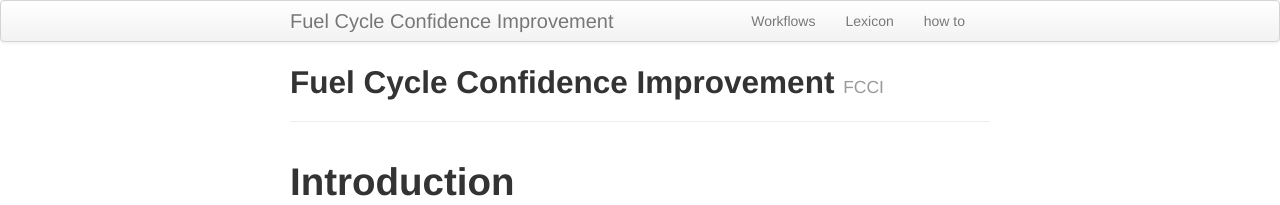
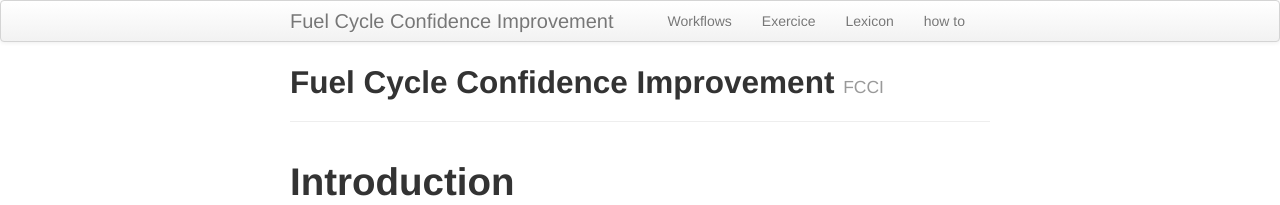
Before and after one commit to FuelCycleFIT/fcci2017.github.io_old_bkp, a Jekyll site: the page built from index.md, in a window 1280 px wide. Shown: the top 205 px of the page. Built offline with Jekyll 4.4.1, drawn with Linux system fonts in a browser that asks for light colours.

Commit message:
add exercices

```diff
--- a/_includes/themes/twitter/default.html
+++ b/_includes/themes/twitter/default.html
@@ -33,6 +33,7 @@
           <a class="brand" href="{{ HOME_PATH }}">{{ site.title }}</a>
           <ul class="nav">
               <li><a href="{{ BASE_PATH }}/_pages/workflow.html">Workflows</a></li>
+              <li><a href="{{ BASE_PATH }}/_pages/exercices.html">Exercice</a></li>
               <li><a href="{{ BASE_PATH }}/_pages/lexicon.html">Lexicon</a></li>
               <li><a href="{{ BASE_PATH }}/_pages/howto_index.html">how to</a></li>
           </ul>
```
